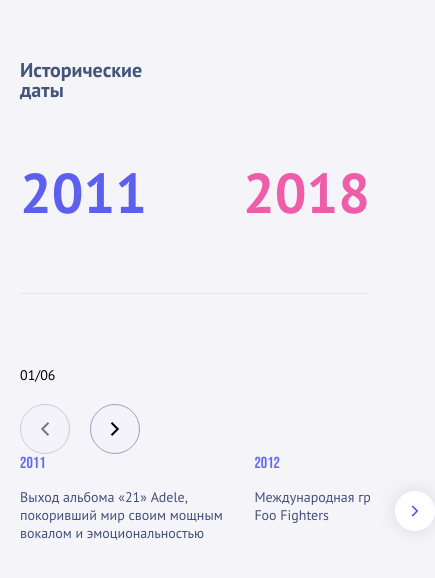
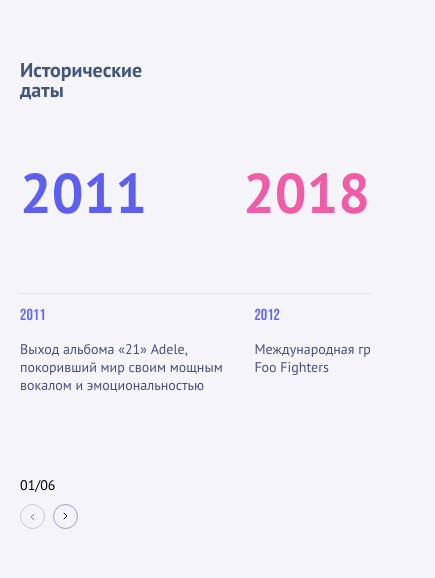
Before and after one commit to YuriLopata/historical-reel, a React app: page / in a window 390 px wide. Shown: the top 578 px of the page, 435 px wide, since content can reach past the window. Built offline with nearby package versions, Linux system fonts and the light colour scheme.

Commit message:
fix/ move switch component to bottom for mobile

```diff
--- a/src/App.tsx
+++ b/src/App.tsx
@@ -44,7 +44,7 @@ export const App: FC = () => {
     slideGap = 25
   }
 
-  if (window.innerWidth < 576) { // tablet width
+  if (window.innerWidth < 576) { // mobile width
     reelTopIndent = 293
   }
 
@@ -179,9 +179,11 @@ export const App: FC = () => {
         ></div>
         {!isMobile && <div className="line line-ver"></div>}
 
-        <Switch elCount={pointCount} />
+        {!isMobile && <Switch elCount={pointCount} />}
 
         <CardSlider />
+
+        {isMobile && <Switch elCount={pointCount} />}
       </div>
     </AppContext.Provider>
   )
--- a/src/components/CardSlider/CardSlider.tsx
+++ b/src/components/CardSlider/CardSlider.tsx
@@ -14,7 +14,8 @@ export const CardSlider: FC<ICardSlider> = () => {
   const cardSliderRef = useRef<HTMLDivElement | null>(null)
   const swiperRef = useRef<SwiperClass | null>(null)
   const isMounted = useRef<boolean>(false)
-  const { activePoint, animDuration, slideGap, isMobile } = useContext(AppContext)
+  const { activePoint, animDuration, slideGap, isMobile } =
+    useContext(AppContext)
 
   useEffect(() => {
     if (!isMounted.current) {
@@ -50,7 +51,7 @@ export const CardSlider: FC<ICardSlider> = () => {
 
   return (
     <div ref={cardSliderRef} className="component-cardSlider">
-      {activeSlide !== 0 && activePoint.cards.length > 3 && (
+      {activeSlide !== 0 && activePoint.cards.length > 3 && !isMobile && (
         <ButtonArrow
           onClick={() => {
             swiperRef?.current?.slidePrev()
@@ -76,7 +77,7 @@ export const CardSlider: FC<ICardSlider> = () => {
         ))}
       </Swiper>
 
-      {isSlideLast && activePoint.cards.length > 3 && (
+      {isSlideLast && activePoint.cards.length > 3 && !isMobile && (
         <ButtonArrow
           onClick={() => {
             swiperRef?.current?.slideNext()
--- a/src/components/Switch/Switch.tsx
+++ b/src/components/Switch/Switch.tsx
@@ -5,7 +5,7 @@ import "./switch.scss"
 import { AppContext } from "../../context/AppContext"
 
 export const Switch: FC<ISwitch> = ({ elCount }) => {
-  const { activeIndex, handleClickSwitch } = useContext(AppContext)
+  const { activeIndex, handleClickSwitch, isMobile } = useContext(AppContext)
 
   return (
     <div className="component-switch">
@@ -16,7 +16,9 @@ export const Switch: FC<ISwitch> = ({ elCount }) => {
       <div className="component-switch__buttons">
         <ButtonArrow
           onClick={() => handleClickSwitch("prev")}
-          diameter={50}
+          diameter={isMobile ? 25 : 50}
+          arrowWidth={isMobile ? 5 : 10}
+          arrowHeight={isMobile ? 10 : 14}
           direction="left"
           bgColor="#f4f3f9"
           canDisable
@@ -24,7 +26,9 @@ export const Switch: FC<ISwitch> = ({ elCount }) => {
 
         <ButtonArrow
           onClick={() => handleClickSwitch("next")}
-          diameter={50}
+          diameter={isMobile ? 25 : 50}
+          arrowWidth={isMobile ? 5 : 10}
+          arrowHeight={isMobile ? 10 : 14}
           bgColor="#f4f3f9"
           canDisable
         />
--- a/src/index.scss
+++ b/src/index.scss
@@ -166,10 +166,11 @@ body {
     }
 
     .years {
-      width: 100%;
+      width: 100% !important;
       justify-content: space-between;
       transform: translateX(0);
       margin-top: 56px;
+      margin-bottom: 77px;
 
       .component-year {
         font-size: 56px;
@@ -182,11 +183,8 @@ body {
       }
     }
 
-    .component-switch {
-      margin: 0;
-    }
-
     .component-cardSlider {
+      max-width: fit-content;
       margin: 0;
 
       .component-card {
@@ -200,4 +198,23 @@ body {
       }
     }
   }
+
+  .component-switch {
+    margin: 46px 0 0 0 !important;
+    // margin-top: auto !important;
+
+    &__series-segment {
+      margin-bottom: 10px;
+    }
+
+    .component-switch__buttons {
+      .component-buttonArrow:first-child {
+        margin-right: 8px;
+      }
+    }
+  }
+
+  .line-hor {
+    background: #C7CDD9;
+  }
 }
```
Also changed, not shown: src/components/Switch/switch.scss (+0 -10 lines).
